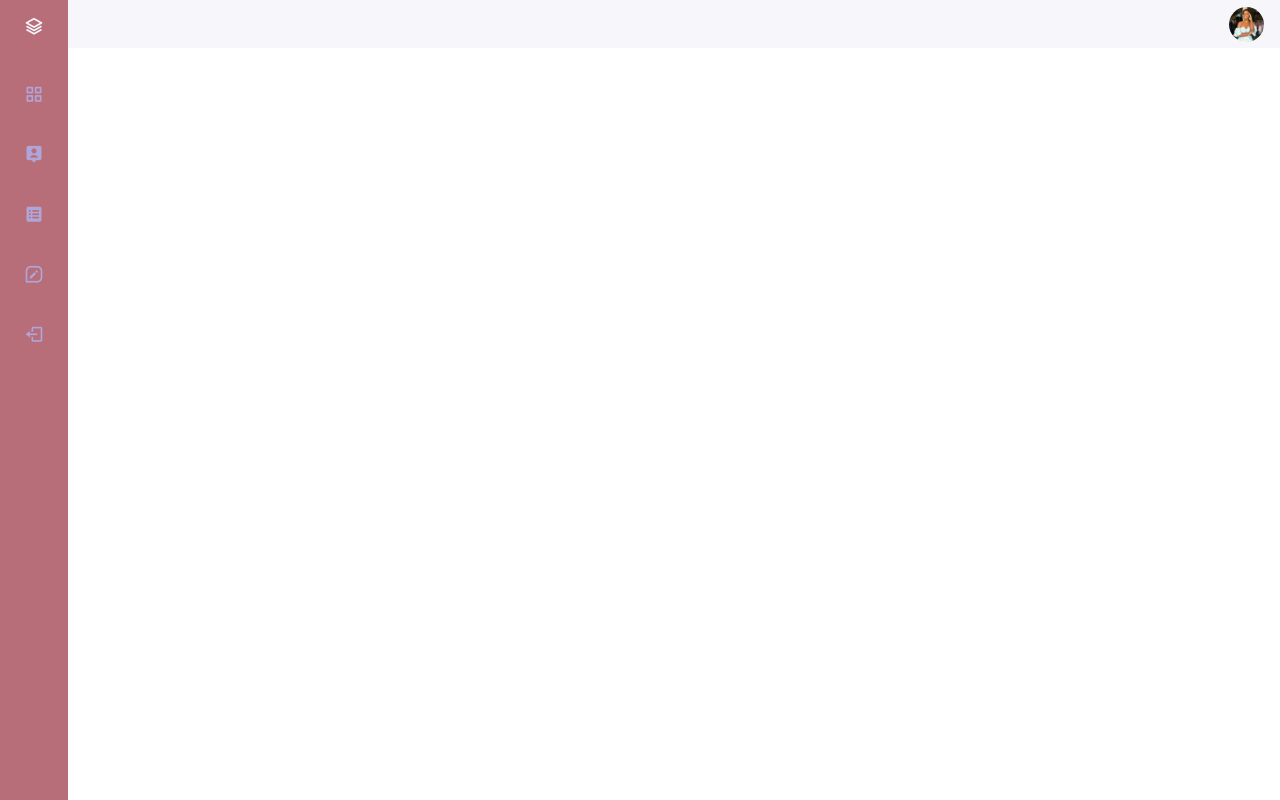
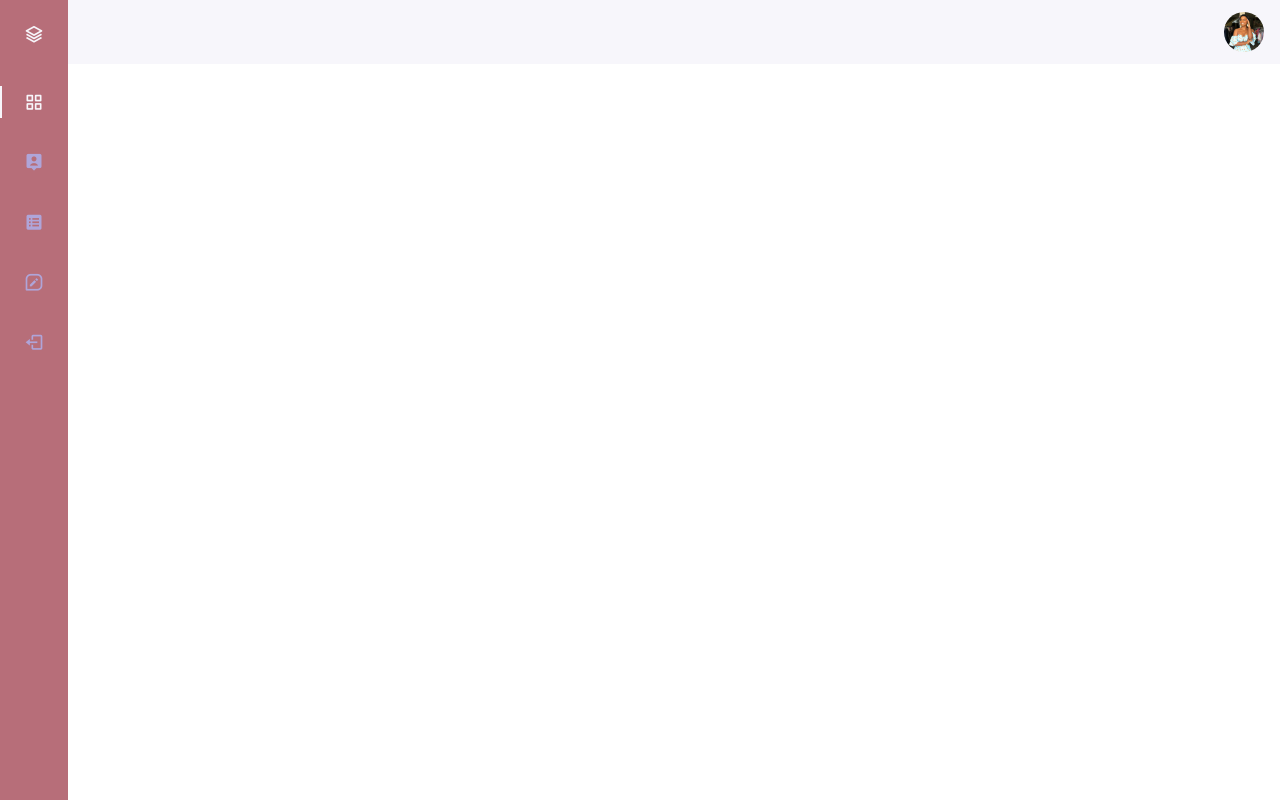
Before and after one commit to Rodrigo322/AG-MakeUp, a plain HTML site: page ADMIN/Home/index.html in a window 1280 px wide. Both pictures are taken after a click on the link "Painel de Controle". Drawn offline with nearby package versions, Linux system fonts and the light colour scheme.

Commit message:
pagina home admin pronta

```diff
--- a/ADMIN/Home/index.html
+++ b/ADMIN/Home/index.html
@@ -10,7 +10,7 @@
     <title>Home | Adm AG-MAKEUP</title>
 </head>
 
-<body>
+<body id="body-pd">
     <header class="header" id="header">
         <div class="header__toggle">
             <i class='bx bx-menu' id="header-toggle"></i>
@@ -30,7 +30,7 @@
                 </a>
 
                 <div class="nav__list">
-                    <a href="#" class="nav__link">
+                    <a href="#" class="nav__link active">
                         <i class='bx bx-grid-alt nav__icon'></i>
                         <span class="nav__name">Painel de Controle</span>
                     </a>
@@ -64,13 +64,42 @@
 
 
     <script>
-        const showNavbar = (toggle, navId) => {
+        const showNavbar = (toggleId, navId, bodyId, headerId) => {
             const toggle = document.getElementById(toggleId),
-            nav = document.getElementById(navId)
+                nav = document.getElementById(navId),
+                bodypd = document.getElementById(bodyId),
+                hedaerpd = document.getElementById(headerId)
 
-            if(toggle && nav) {
+            if (toggle && nav && bodypd && hedaerpd) {
+                toggle.addEventListener('click', () => {
+                    nav.classList.toggle('show')
+
+                    toggle.classList.toggle('bx-x')
+
+                    bodypd.classList.toggle('body-pd')
+
+                    hedaerpd.classList.toggle('body-pd')
+                })
             }
         }
+
+        showNavbar('header-toggle', 'nav-bar', 'body-pd', 'header')
+
+
+        const linkColor = document.querySelectorAll('.nav__link')
+
+        function colorLink() {
+            if(linkColor) {
+                linkColor.forEach(l => l.classList.remove('active'))
+                this.classList.add('active')
+            }
+        }
+
+        linkColor.forEach( l => l.addEventListener('click', colorLink))
+
+
+
+
     </script>
 
 
--- a/ADMIN/Home/style.css
+++ b/ADMIN/Home/style.css
@@ -2,6 +2,24 @@
     margin: 0;
     padding: 0;
     box-sizing: border-box;
+}
+
+/*===== VARIABLES CSS =====*/
+:root{
+    --header-height: 3rem;
+    --nav-width: 68px;
+
+    /*===== Colors =====*/
+    --first-color: #4723D9;
+    --first-color-light: #AFA5D9;
+    --white-color: #F7F6FB;
+
+    /*===== Font and typography =====*/
+    --body-font: 'Nunito', sans-serif;
+    --normal-font-size: 1rem;
+
+    /*===== z index =====*/
+    --z-fixed: 100;
 }
 
 body {
@@ -54,7 +72,7 @@ a {
 .l-navbar {
     position: fixed;
     top: 0;
-    left: 0;
+    left: -30%;
     width: 68px;
     height: 100vh;
     /* background-color: #4723d9; */
@@ -108,3 +126,60 @@ a {
 .nav__icon {
     font-size: 1.25rem;
 }
+
+.show {
+    left: 0;
+}
+
+.body-pd{
+    padding-left: calc(var(--nav-width) + 1rem);
+}
+
+.active {
+    color: #F7F6FB;
+}
+
+.active::before {
+    content: '';
+    position: absolute;
+    left: 0;
+    width: 2px;
+    height: 32px;
+    background-color: #F7F6FB;
+}
+
+
+
+@media screen and (min-width: 768px){
+    body{
+      margin: calc(3rem + 1rem) 0 0 0;
+      padding-left: calc(68px + 2rem);
+    }
+
+    .header{
+      height: calc(3rem + 1rem);
+      padding: 0 2rem 0 calc(68px+ 2rem);
+    }
+
+    .header__img{
+      width: 40px;
+      height: 40px;
+    }
+
+    .header__img img{
+      width: 45px;
+    }
+
+    .l-navbar{
+      left: 0;
+      padding: 1rem 1rem 0 0;
+    }
+
+    .show{
+      width: calc(68px + 156px);
+    }
+
+    .body-pd{
+      padding-left: calc(68px + 188px);
+    }
+}
```
